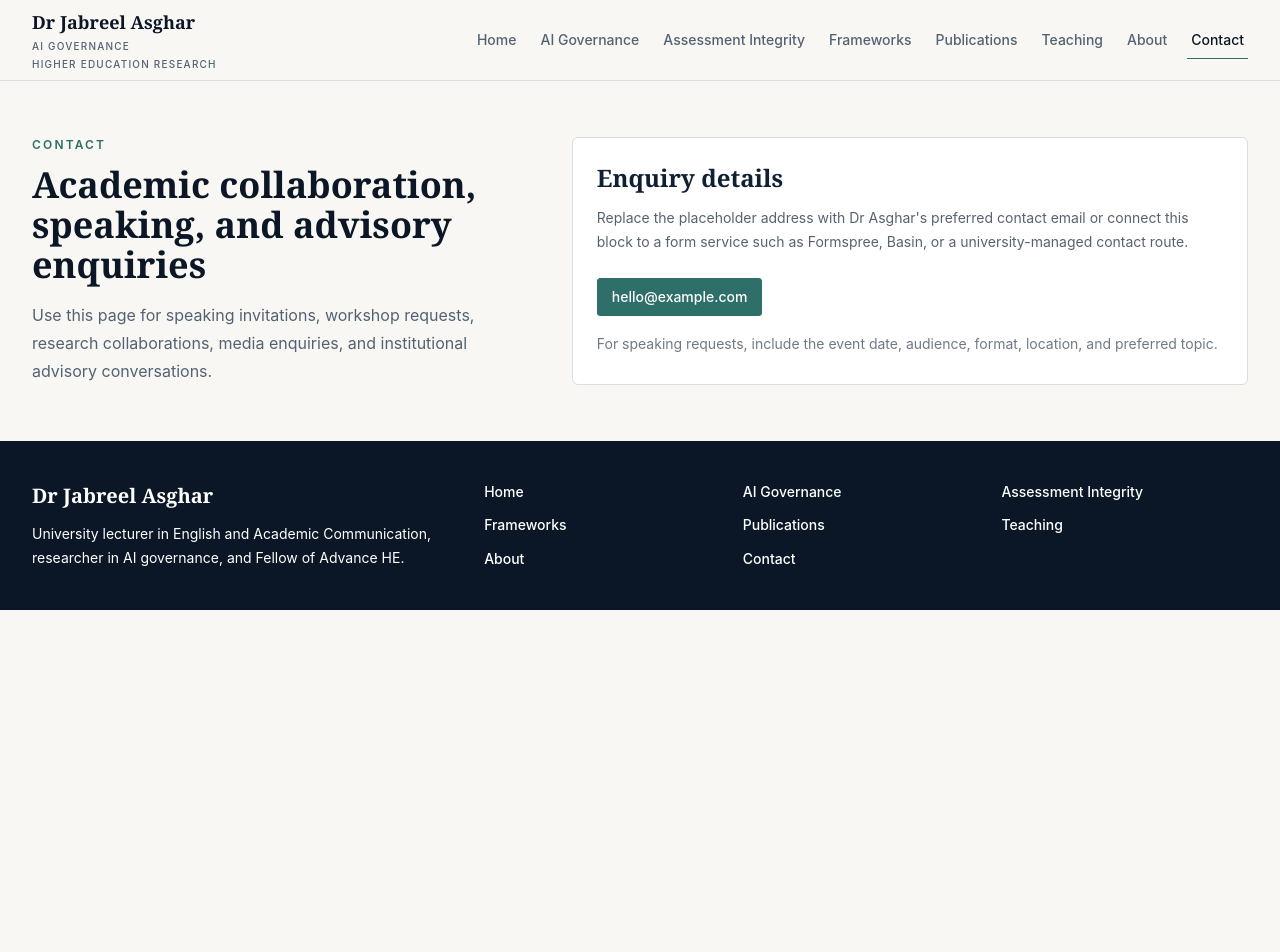
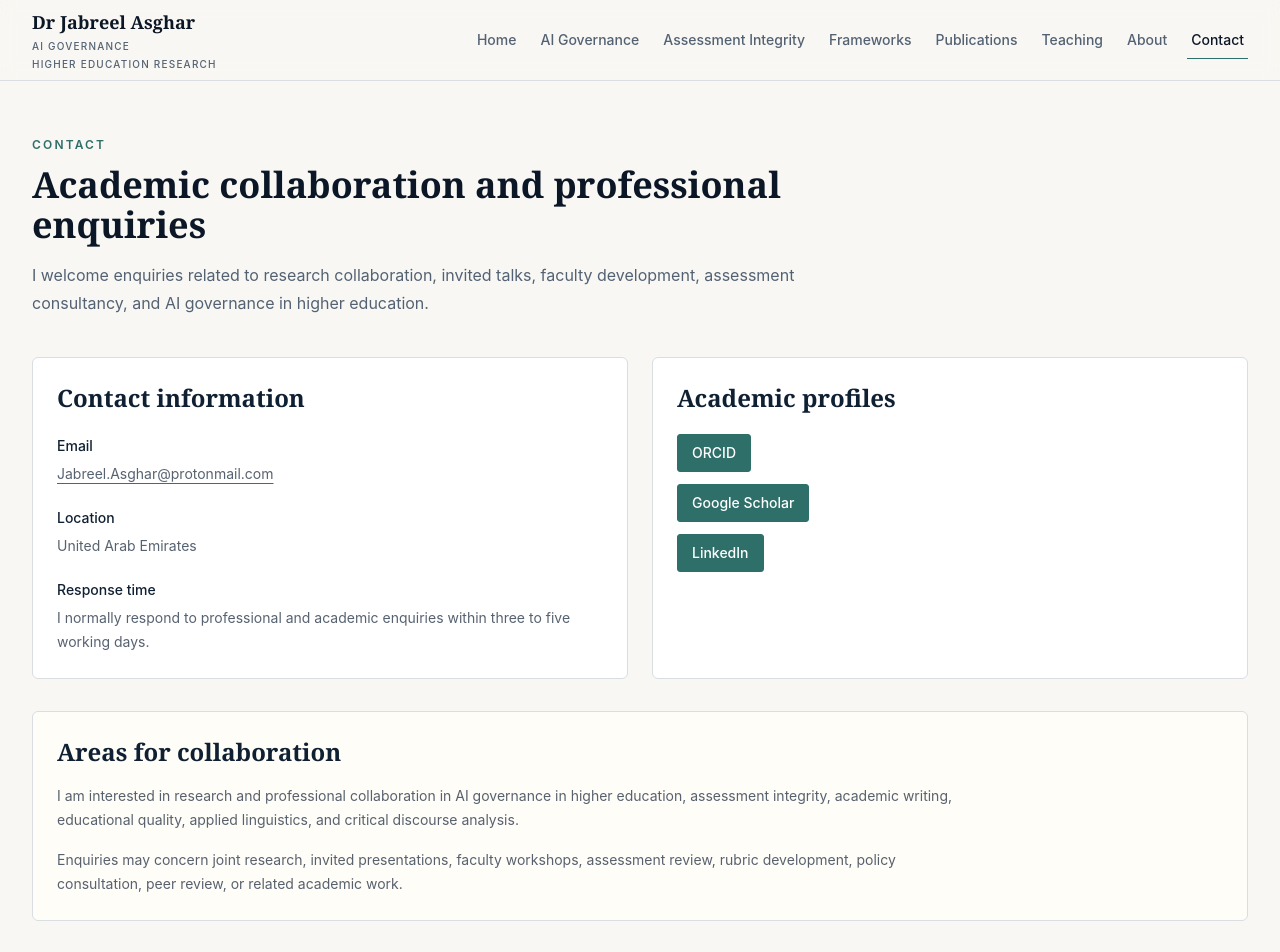
Before and after one commit to Jabreelasghar/jabreel-website, a Next.js app: page /contact in a window 1280 px wide. Shown: the top 952 px of the page. Before the commit the page ends 800 px from the top, so only its background shows below. Built offline with nearby package versions, Linux system fonts and the light colour scheme.

Commit message:
Enhance contact page

```diff
--- a/src/app/contact/page.tsx
+++ b/src/app/contact/page.tsx
@@ -4,33 +4,107 @@ import { SectionHeader } from "@/components/SectionHeader";
 
 export const metadata: Metadata = {
   title: "Contact",
-  description: "Contact Dr Jabreel Asghar for academic collaboration, speaking, workshops, and advisory work."
+  description:
+    "Contact Dr Jabreel Asghar regarding research collaboration, invited talks, workshops, assessment consultancy, and AI governance in higher education."
 };
+
+const profileLinks = [
+  {
+    label: "ORCID",
+    href: "https://orcid.org/0000-0002-1903-6826"
+  },
+  {
+    label: "Google Scholar",
+    href: "https://scholar.google.com/citations?user=5wlwvjEAAAAJ&hl=en"
+  },
+  {
+    label: "LinkedIn",
+    href: "https://www.linkedin.com/in/jabreel1/"
+  }
+];
 
 export default function ContactPage() {
   return (
     <section className="bg-paper">
-      <Container className="grid gap-10 py-14 lg:grid-cols-[0.85fr_1.15fr]">
+      <Container className="py-14">
         <SectionHeader
           eyebrow="Contact"
-          title="Academic collaboration, speaking, and advisory enquiries"
-          summary="Use this page for speaking invitations, workshop requests, research collaborations, media enquiries, and institutional advisory conversations."
+          title="Academic collaboration and professional enquiries"
+          summary="I welcome enquiries related to research collaboration, invited talks, faculty development, assessment consultancy, and AI governance in higher education."
         />
-        <div className="rounded-md border border-line bg-white p-6">
-          <h2 className="font-serif text-2xl font-semibold text-ink">Enquiry details</h2>
-          <p className="mt-3 text-sm leading-6 text-ink/70">
-            Replace the placeholder address with Dr Asghar's preferred contact email or connect this block to a form
-            service such as Formspree, Basin, or a university-managed contact route.
+
+        <div className="mt-10 grid gap-6 lg:grid-cols-2">
+          <article className="rounded-md border border-line bg-white p-6">
+            <h2 className="font-serif text-2xl font-semibold text-ink">
+              Contact information
+            </h2>
+
+            <div className="mt-5 space-y-5 text-sm leading-6 text-ink/70">
+              <div>
+                <p className="font-medium text-ink">Email</p>
+                <a
+                  className="mt-1 inline-block underline underline-offset-4"
+                  href="mailto:Jabreel.Asghar@protonmail.com"
+                >
+                  Jabreel.Asghar@protonmail.com
+                </a>
+              </div>
+
+              <div>
+                <p className="font-medium text-ink">Location</p>
+                <p className="mt-1">United Arab Emirates</p>
+              </div>
+
+              <div>
+                <p className="font-medium text-ink">Response time</p>
+                <p className="mt-1">
+                  I normally respond to professional and academic enquiries
+                  within three to five working days.
+                </p>
+              </div>
+            </div>
+          </article>
+
+          <article className="rounded-md border border-line bg-white p-6">
+            <h2 className="font-serif text-2xl font-semibold text-ink">
+              Academic profiles
+            </h2>
+
+            <div className="mt-5 grid gap-3">
+              {profileLinks.map((profile) => (
+                <a
+                  key={profile.label}
+                  className="button-primary justify-self-start"
+                  href={profile.href}
+                  target="_blank"
+                  rel="noopener noreferrer"
+                  aria-label={`Open ${profile.label} profile in a new tab`}
+                >
+                  {profile.label}
+                </a>
+              ))}
+            </div>
+          </article>
+        </div>
+
+        <section className="mt-8 rounded-md border border-line bg-ivory p-6">
+          <h2 className="font-serif text-2xl font-semibold text-ink">
+            Areas for collaboration
+          </h2>
+
+          <p className="mt-4 max-w-4xl text-sm leading-6 text-ink/70">
+            I am interested in research and professional collaboration in AI
+            governance in higher education, assessment integrity, academic
+            writing, educational quality, applied linguistics, and critical
+            discourse analysis.
           </p>
-          <div className="mt-6 grid gap-4">
-            <a className="button-primary justify-self-start" href="mailto:hello@example.com">
-              hello@example.com
-            </a>
-            <p className="text-sm leading-6 text-ink/60">
-              For speaking requests, include the event date, audience, format, location, and preferred topic.
-            </p>
-          </div>
-        </div>
+
+          <p className="mt-4 max-w-4xl text-sm leading-6 text-ink/70">
+            Enquiries may concern joint research, invited presentations,
+            faculty workshops, assessment review, rubric development, policy
+            consultation, peer review, or related academic work.
+          </p>
+        </section>
       </Container>
     </section>
   );
```
